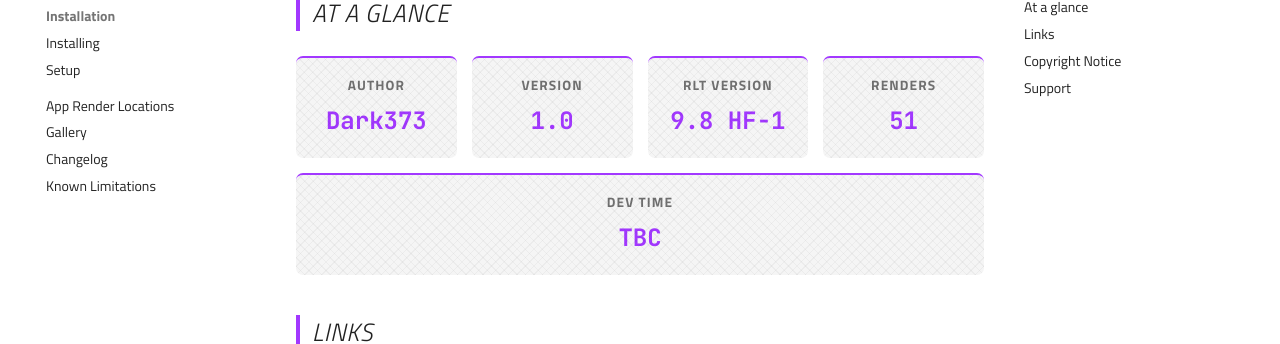
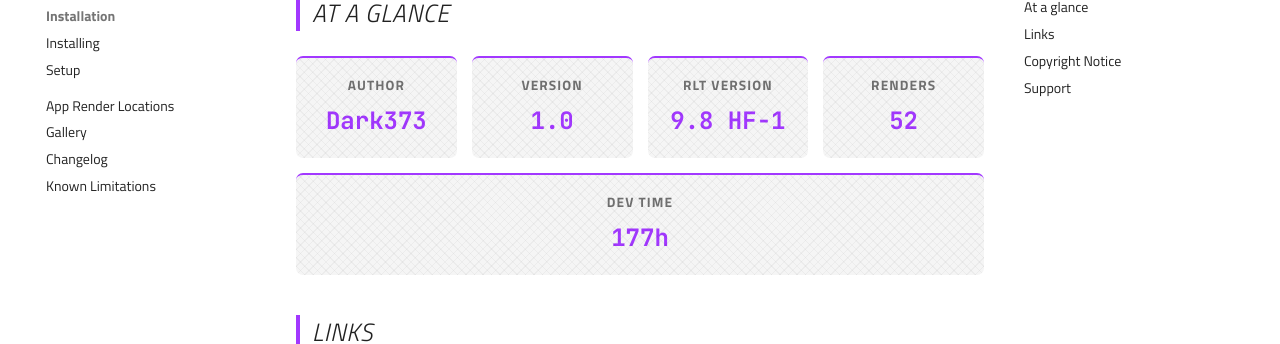
Before and after one commit to Dark373/Dark373-docs, an MkDocs documentation site: the page built from docs/f1-2026-theme/index.md, in a window 1280 px wide and 900 px high, scrolled down 596 px. Shown: the part 155-499 px from the top of the window. Built offline with MkDocs 1.6.1 and Material for MkDocs 9.7.7, drawn with Linux system fonts in a browser that asks for light colours; comment, search, counter and statistics services are not loaded.

Commit message:
Update index.md

```diff
--- a/docs/f1-2026-theme/index.md
+++ b/docs/f1-2026-theme/index.md
@@ -33,8 +33,8 @@ out.
   <div class="stat"><span class="stat-label">Author</span><span class="stat-value">Dark373</span></div>
   <div class="stat"><span class="stat-label">Version</span><span class="stat-value">1.0</span></div>
   <div class="stat"><span class="stat-label">RLT Version</span><span class="stat-value">9.8 HF-1</span></div>
-  <div class="stat"><span class="stat-label">Renders</span><span class="stat-value">51</span></div>
-  <div class="stat"><span class="stat-label">Dev Time</span><span class="stat-value">TBC</span></div>
+  <div class="stat"><span class="stat-label">Renders</span><span class="stat-value">52</span></div>
+  <div class="stat"><span class="stat-label">Dev Time</span><span class="stat-value">177h</span></div>
 </div>
 
 ## Links {: .f1-heading }
```
